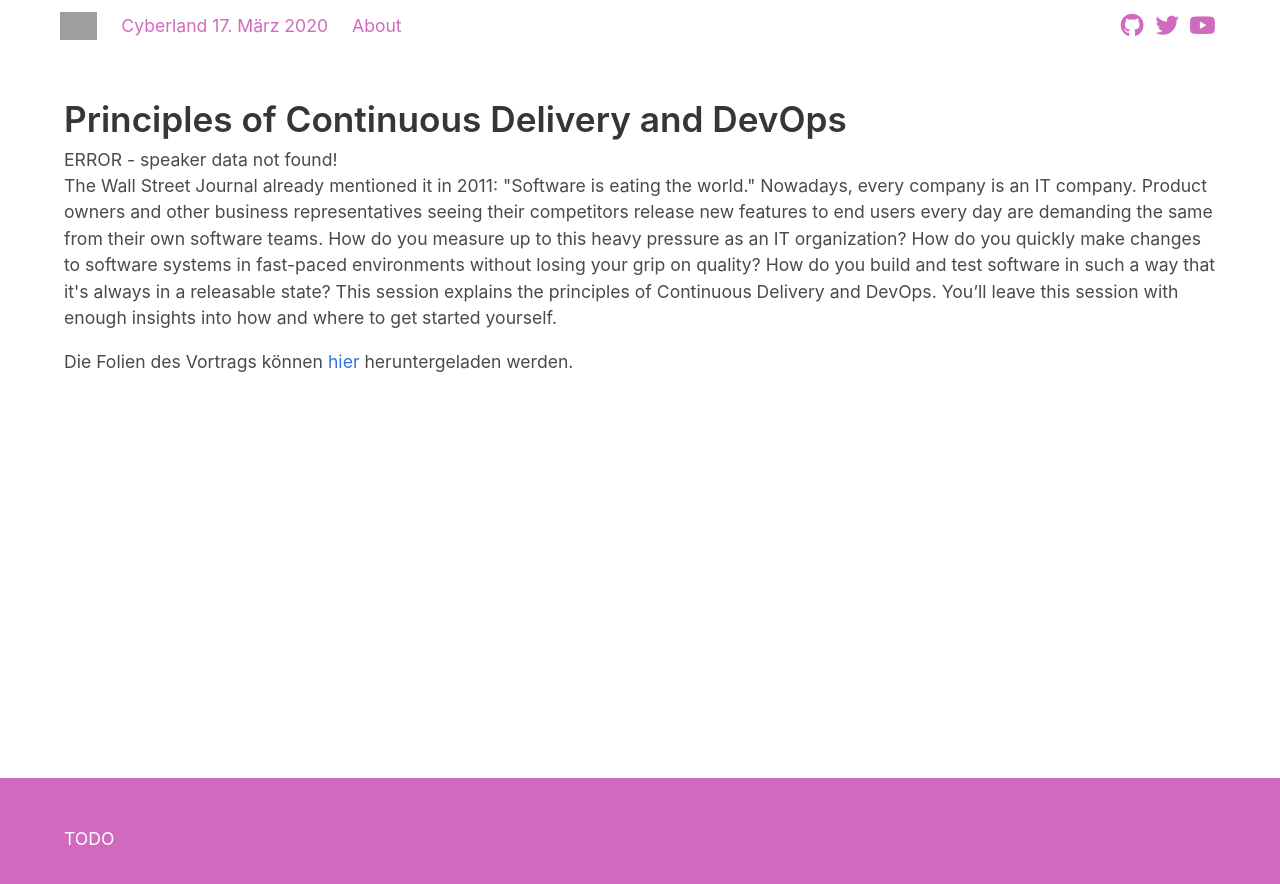
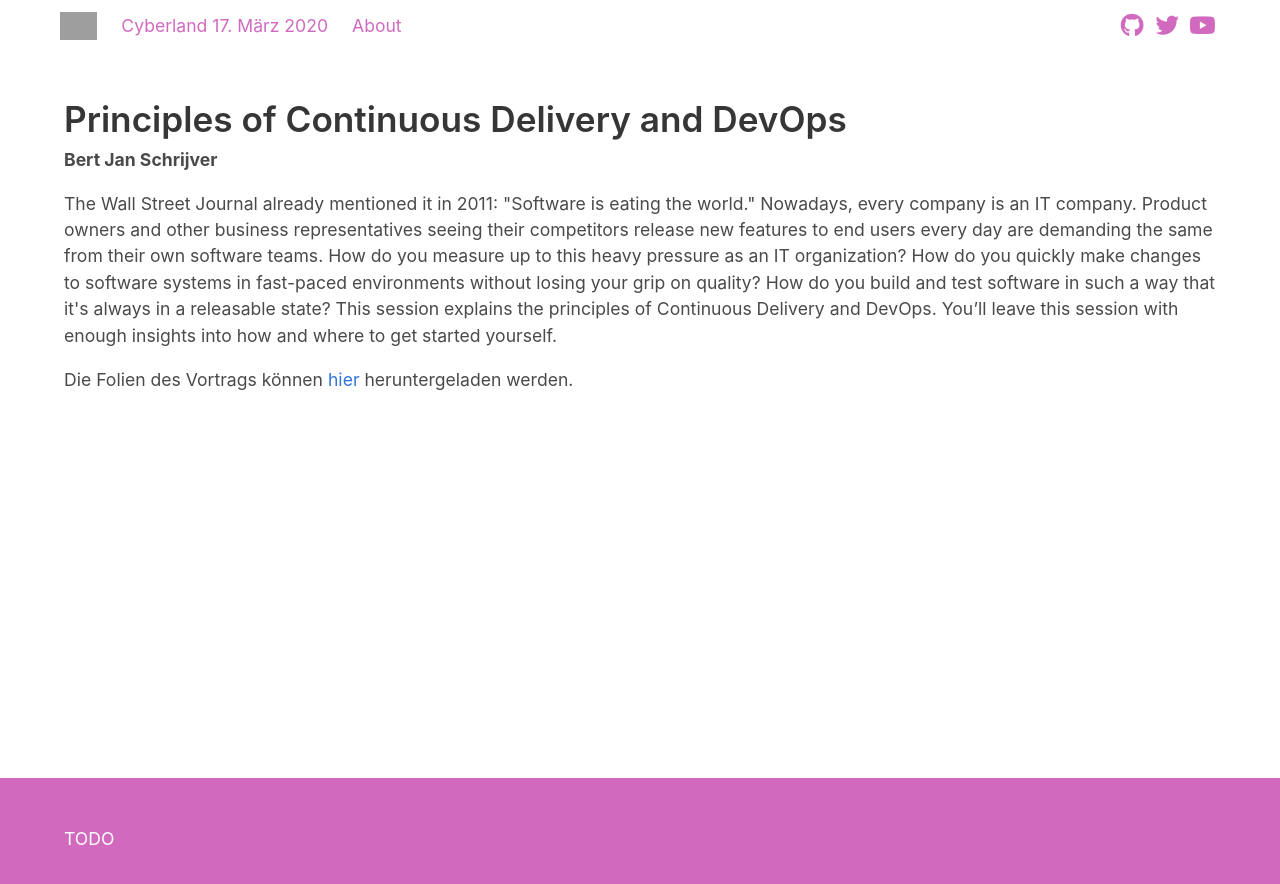
Before and after one commit to CyberLandConf/CyberLandConf.github.io, a Jekyll site: the page built from _sessions/session-10.md, in a window 1280 px wide. Shown: the top 884 px of the page. Built offline with Jekyll 4.4.1, drawn with Linux system fonts in a browser that asks for light colours; grey boxes are pictures that could not be loaded.

Commit message:
correct speaker displayed in session

```diff
--- a/_layouts/session.html
+++ b/_layouts/session.html
@@ -4,7 +4,7 @@ layout: default
 <div class="section">
   <div class="container session-details">
       <h1 class="session-title">{{ page.title }}</h1>
-      {% assign speaker = site.data.speakers | where: "id", session.speaker-id | first %}
+      {% assign speaker = site.data.speakers | where: "id", page.speaker-id | first %}
       {% if speaker %}
         <div class="speaker-name">{{ speaker.firstName }} {{ speaker.lastName }}</div>
       {% else %}
```
